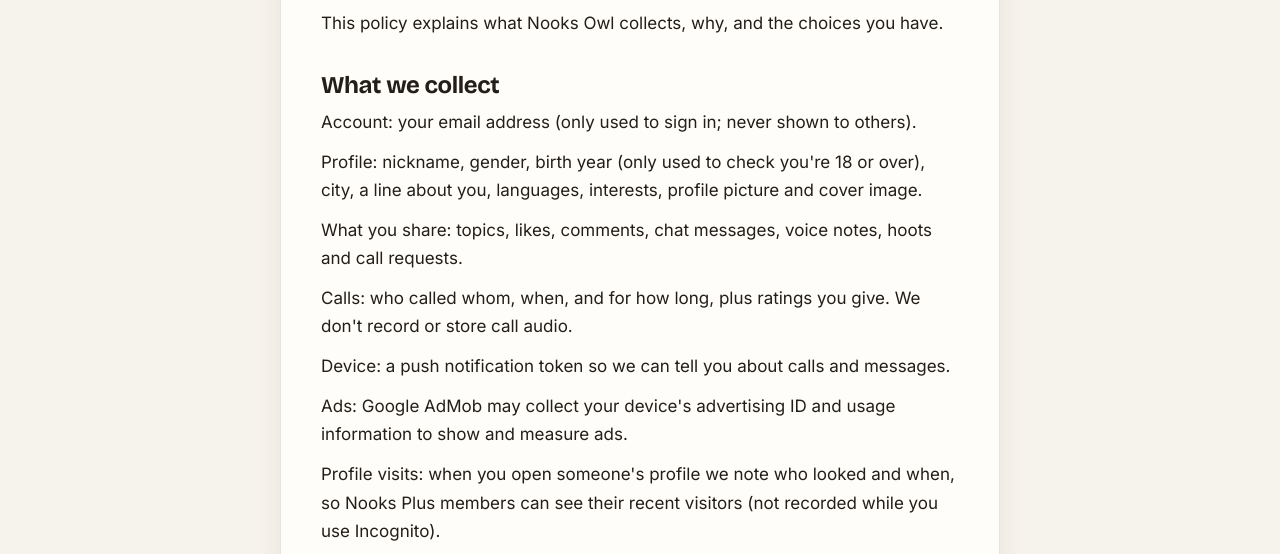
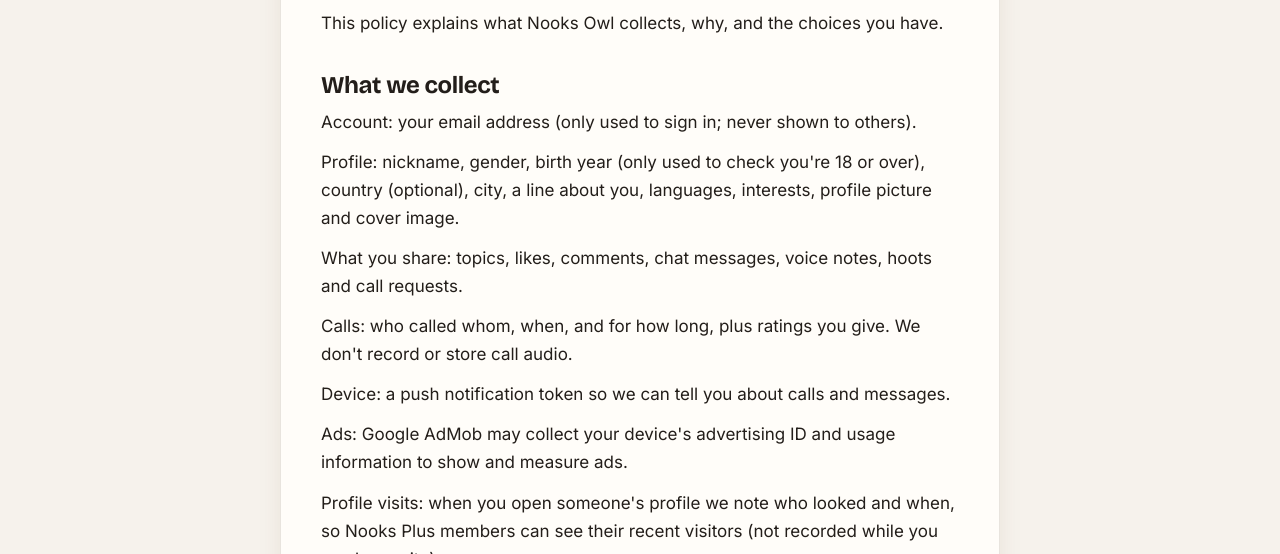
Before and after one commit to sadheeshs19/nooksowl-site, a plain HTML site: page privacy.html in a window 1280 px wide. Shown: the part 229-783 px from the top of the page. Drawn offline with nearby package versions, Linux system fonts and the light colour scheme.

Commit message:
Privacy: country is an optional profile field
Co-Authored-By: Claude Opus 5.5 <noreply@anthropic.com>
Claude-Session: https://claude.ai/code/session_01VWu5EfwmtmNBSxHbPLBTdr

```diff
--- a/privacy.html
+++ b/privacy.html
@@ -65,7 +65,7 @@ footer .copy { width:100%; margin-top:6px; }
 <header class="bar"><div class="in"><a class="brand" href="index.html"><img src="icon.png" alt="">Nooks Owl</a>
 <nav><a href="support.html">Support</a><a href="privacy.html" aria-current="page">Privacy</a><a href="terms.html">Terms</a></nav></div></header>
 <main class="doc"><article><h1>Privacy Policy</h1><p class="muted">Last updated 19 November 2026</p><p>This policy explains what Nooks Owl collects, why, and the choices you have.</p>
-<h2>What we collect</h2><p>Account: your email address (only used to sign in; never shown to others).</p><p>Profile: nickname, gender, birth year (only used to check you're 18 or over), city, a line about you, languages, interests, profile picture and cover image.</p><p>What you share: topics, likes, comments, chat messages, voice notes, hoots and call requests.</p><p>Calls: who called whom, when, and for how long, plus ratings you give. We don't record or store call audio.</p><p>Device: a push notification token so we can tell you about calls and messages.</p><p>Ads: Google AdMob may collect your device's advertising ID and usage information to show and measure ads.</p><p>Profile visits: when you open someone's profile we note who looked and when, so Nooks Plus members can see their recent visitors (not recorded while you use Incognito).</p><p>Purchases: if you buy Nooks Plus, Google Play or the App Store handles the payment. We receive whether your subscription is active and when it renews, never your card details.</p>
+<h2>What we collect</h2><p>Account: your email address (only used to sign in; never shown to others).</p><p>Profile: nickname, gender, birth year (only used to check you're 18 or over), country (optional), city, a line about you, languages, interests, profile picture and cover image.</p><p>What you share: topics, likes, comments, chat messages, voice notes, hoots and call requests.</p><p>Calls: who called whom, when, and for how long, plus ratings you give. We don't record or store call audio.</p><p>Device: a push notification token so we can tell you about calls and messages.</p><p>Ads: Google AdMob may collect your device's advertising ID and usage information to show and measure ads.</p><p>Profile visits: when you open someone's profile we note who looked and when, so Nooks Plus members can see their recent visitors (not recorded while you use Incognito).</p><p>Purchases: if you buy Nooks Plus, Google Play or the App Store handles the payment. We receive whether your subscription is active and when it renews, never your card details.</p>
 <h2>How we use it</h2><p>To run the app: show your profile and topics, deliver messages, connect calls and send notifications.</p><p>To keep people safe: review reports, enforce our terms and stop abuse.</p><p>To manage call minutes, rewarded ads and Nooks Plus.</p><p>We don't sell your personal information.</p>
 <h2>Who we share it with</h2><p>Other users see your profile, topics, comments and the messages you send them. They never see your email.</p><p>Service providers that run parts of the app for us: Supabase (database, sign-in and file storage, hosted in the EU), Agora (connects voice calls), Expo, Apple and Google (push notifications), Google AdMob (ads), and RevenueCat with Google Play and the App Store (Nooks Plus subscriptions).</p><p>Authorities, if the law requires it or to protect someone's safety.</p>
 <h2>How long we keep it</h2><p>We keep your information while your account exists. When you delete your account, your profile, photos, topics, comments, messages, voice notes and call history are deleted. Reports about abuse may be kept longer when needed for safety.</p>
```
